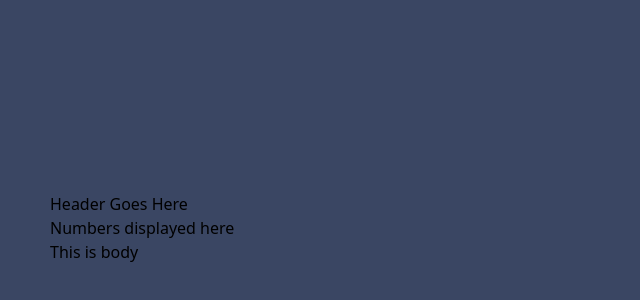
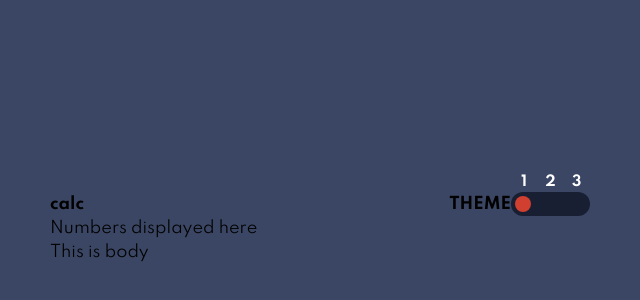
Before and after one commit to GStormx2/calculator-app, a React (Create React App) app: page / in a window 1280 px wide. Shown: the part 172-472 px from the top of the page, without its empty margins (320-960 px from the left). Built offline with nearby package versions, Linux system fonts and the light colour scheme.

Commit message:
managed to implement theme switch

```diff
--- a/public/index.html
+++ b/public/index.html
@@ -10,6 +10,9 @@
       content="Web site created using create-react-app"
     />
     <link rel="apple-touch-icon" href="%PUBLIC_URL%/logo192.png" />
+    <link rel="preconnect" href="https://fonts.googleapis.com">
+    <link rel="preconnect" href="https://fonts.gstatic.com" crossorigin>
+    <link href="https://fonts.googleapis.com/css2?family=Spartan:wght@400;700&display=swap" rel="stylesheet">
     <!--
       manifest.json provides metadata used when your web app is installed on a
       user's mobile device or desktop. See https://developers.google.com/web/fundamentals/web-app-manifest/
--- /dev/null
+++ b/src/component/Ball.jsx
@@ -0,0 +1,7 @@
+import React from 'react';
+import { useTheme } from '../context/ThemeContext';
+const Ball = (props) => {
+    const { theme } = useTheme();
+    return <div className={"absolute ml-3 w-switcher-ball h-switcher-ball bg-skin-accent rounded-full transition-all " + props.pos}></div>
+}
+export default Ball;
--- a/src/component/Calculator.jsx
+++ b/src/component/Calculator.jsx
@@ -7,9 +7,10 @@ import Header from './Header';
 
 const Calculator = () => {
     const { theme } = useTheme();
+    console.log(theme.name);
 
     return (
-        <div className={"flex h-screen justify-center items-center bg-skin-fill" + theme}>
+        <div className={"flex h-screen justify-center items-center bg-skin-fill transition-all " + theme.name}>
             <div className="w-540">
                 <Header />
                 <DataProvider>
--- a/src/component/Header.jsx
+++ b/src/component/Header.jsx
@@ -1,8 +1,15 @@
 import React from 'react';
+import ThemeSwitcher from '../component/ThemeSwitcher';
 
 const Header = () => {
     return (
-        <div>Header Goes Here</div>
+        <div className="flex justify-between items-center font-bold">
+            <h1>calc</h1>
+            <div className="flex items-center">
+                <p>THEME</p>
+                <ThemeSwitcher />
+            </div>
+        </div>
     );
 }
 
--- /dev/null
+++ b/src/component/ThemeSwitcher.jsx
@@ -0,0 +1,46 @@
+import React, { useState } from 'react';
+import { useTheme } from '../context/ThemeContext';
+import Ball from './Ball';
+
+
+const ThemeSwitcher = () => {
+    const { theme, setTheme } = useTheme();
+    const [position, setPosition] = useState('-left-2');
+    console.log('hey');
+    const onThemeChange = (e) => {
+        e.preventDefault();
+        const num = e.target.value;
+
+        if (num === "1") {
+            const themeObj = {name: '', num: 1, previousNum: theme.num};
+            setTheme({...themeObj});
+            setPosition('-left-2');
+        }
+        else if (num === "2" ) {
+            const themeObj = {name: 'ice-cream', num: 2, previousNum: theme.num};
+            setTheme({...themeObj});
+            setPosition('left-5');
+        }
+        else if (num === "3") {
+            const themeObj = {name: 'neon-purple', num: 3, previousNum: theme.num};
+            setTheme({...themeObj});
+            setPosition('left-12');
+        }
+
+    }
+
+    return (
+        <div className="relative flex items-center w-switcher h-switcher bg-skin-display rounded-xl">
+            <div className="absolute z-10 grid grid-cols-3 grid-rows-2 justify-center text-center w-full text-skin-base text-sm -top-5">
+                <p>1</p>
+                <p>2</p>
+                <p>3</p>
+                <button onClick={onThemeChange} value="1" className="w-full h-full"></button>
+                <button onClick={onThemeChange} value="2" className="w-full h-full"></button>
+                <button onClick={onThemeChange} value="3" className="w-full h-full"></button>
+            </div>
+            <Ball pos={position}/>
+        </div>
+    );
+}
+export default ThemeSwitcher;
--- a/src/context/ThemeContext.jsx
+++ b/src/context/ThemeContext.jsx
@@ -7,10 +7,10 @@ export const useTheme = () => {
 }
 
 const ThemeProvider = ({children}) => {
-    const [theme, setTheme] = useState('');
+    const [theme, setTheme] = useState({name: '', num: 1, previousNum: 1});
     const value = {
         theme,
-        setTheme
+        setTheme,
     };
 
     return (
--- a/src/index.css
+++ b/src/index.css
@@ -48,4 +48,9 @@
         --color-text-base: #FFE53D;
         --color-text-eq: #1A2327;
     }
+    .theme-switcher {
+        width: 71px;
+        height: 26px;
+        border-radius: 13px;
+    }
 }
--- a/tailwind.config.js
+++ b/tailwind.config.js
@@ -2,9 +2,19 @@ module.exports = {
   purge: ['./src/**/*.{js,jsx,ts,tsx}', './public/index.html'],
   darkMode: false, // or 'media' or 'class'
   theme: {
+    fontFamily: {
+      sans: ['Spartan', 'sans-serif'],
+      serif: ['Spartan', 'serif'],
+    },
     extend: {
       width: {
         '540': '540px',
+        switcher: '79px',
+        'switcher-ball' : '16px',
+      },
+      height: {
+        switcher: '24px',
+        'switcher-ball': '16px',
       },
       maxWidth: {
         '540': '540px',
```
